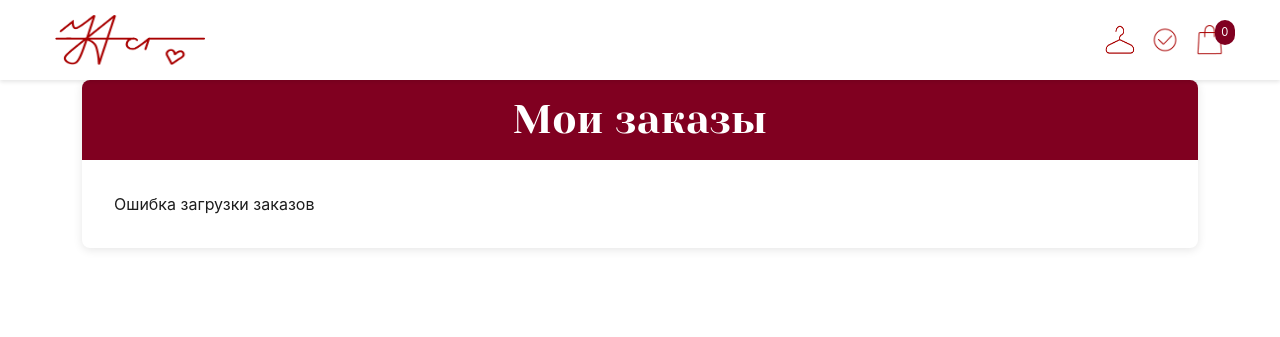
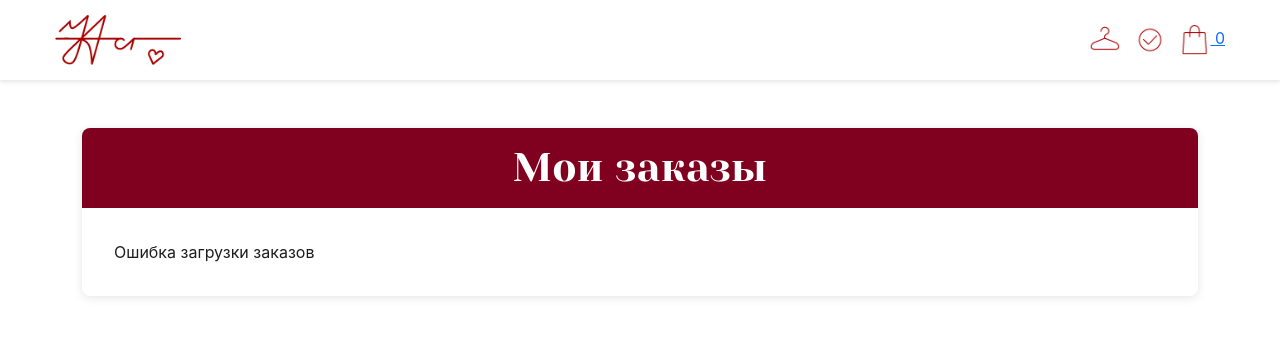
Before and after one commit to ulyanaast/web-shop-2025, a Flask app: page /web-shop-2025/orders in a window 1280 px wide. Shown: the top 337 px of the page. Run offline with Flask 3, Linux system fonts and the light colour scheme.

Commit message:
Update orders.html

```diff
--- a/frontend/templates/orders.html
+++ b/frontend/templates/orders.html
@@ -3,10 +3,8 @@
 <head>
     <meta charset="UTF-8">
     <meta name="viewport" content="width=device-width, initial-scale=1.0">
-    <meta name="description" content="История заказов магазина Ульяны Аст">
-    <title>Мои заказы | Ульяна Аст</title>
-
-    <!-- Подключение стилей -->
+    <title>Заказы | Аст</title>
+    <!-- Bootstrap CSS -->
     <link href="https://cdn.jsdelivr.net/npm/bootstrap@5.3.0/dist/css/bootstrap.min.css" rel="stylesheet">
     <link rel="stylesheet" href="/web-shop-2025/static/css/style.css">
     <link rel="stylesheet" href="/web-shop-2025/static/css/orders.css">
@@ -14,30 +12,29 @@
     <link href="https://fonts.googleapis.com/css2?family=Yeseva+One&display=swap" rel="stylesheet">
 </head>
 <body class="page">
-    <!-- Шапка сайта -->
+    <!-- Шапка -->
     <header class="header">
         <div class="header__container container">
-            <div class="header__content">
-                <a href="/" class="header__logo">
-                    <img src="/web-shop-2025/static/uploads/logo_red.png" alt="Логотип Ульяна Аст" height="50" width="150">
-                </a>
-
+            <div class="d-flex justify-content-between align-items-center">
+                <div class="header__logo">
+                    <img src="/web-shop-2025/static/uploads/logo_red.png" alt="Логотип магазина" height="50">
+                </div>
                 <nav class="header__nav">
                     <ul class="nav__list">
                         <li class="nav__item">
-                            <a href="/web-shop-2025/index.html" class="nav__link nav__link--icon" title="Товары">
-                                <img src="/web-shop-2025/static/uploads/catalog_ic.png" alt="Каталог товаров" width="30" height="30" class="nav__icon">
+                            <a href="/web-shop-2025/index.html" class="nav__link" title="Товары">
+                                <img src="/web-shop-2025/static/uploads/catalog_ic.png" alt="Иконка каталога" width="30">
                             </a>
                         </li>
                         <li class="nav__item">
-                            <a href="/web-shop-2025/orders" class="nav__link nav__link--icon" title="Мои заказы">
-                                <img src="/web-shop-2025/static/uploads/orders_ic.png" alt="Мои заказы" width="30" height="30" class="nav__icon">
+                            <a href="/web-shop-2025/orders" class="nav__link" title="Заказы">
+                                <img src="/web-shop-2025/static/uploads/orders_ic.png" alt="Иконка заказов" width="30">
                             </a>
                         </li>
                         <li class="nav__item">
-                            <a href="/web-shop-2025/cart" class="nav__link nav__link--icon" title="Корзина">
-                                <img src="/web-shop-2025/static/uploads/cart_ic.png" alt="Корзина покупок" width="30" height="30" class="nav__icon">
-                                <span id="header-cart-count" class="nav__counter">0</span>
+                            <a href="/web-shop-2025/cart" class="nav__link" title="Корзина">
+                                <img src="/web-shop-2025/static/uploads/cart_ic.png" alt="Иконка корзины" width="30">
+                                <span id="header-cart-count" class="nav__badge">0</span>
                             </a>
                         </li>
                     </ul>
@@ -46,18 +43,17 @@
         </div>
     </header>
 
-    <!-- Основное содержимое -->
     <main class="main">
-        <div class="main__container container">
+        <div class="container my-5">
             <!-- Секция заказов -->
             <section class="orders">
                 <h1 class="orders__title">Мои заказы</h1>
-                <div id="orders-list" class="orders__list"></div>
+                <div id="orders-list" class="orders__content"></div>
             </section>
         </div>
     </main>
 
-    <!-- Подключение скриптов -->
+    <!-- Скрипты -->
     <script src="https://cdn.jsdelivr.net/npm/bootstrap@5.3.0/dist/js/bootstrap.bundle.min.js"></script>
     <script src="/web-shop-2025/static/js/cart.js"></script>
     <script src="/web-shop-2025/static/js/orders.js"></script>
```
